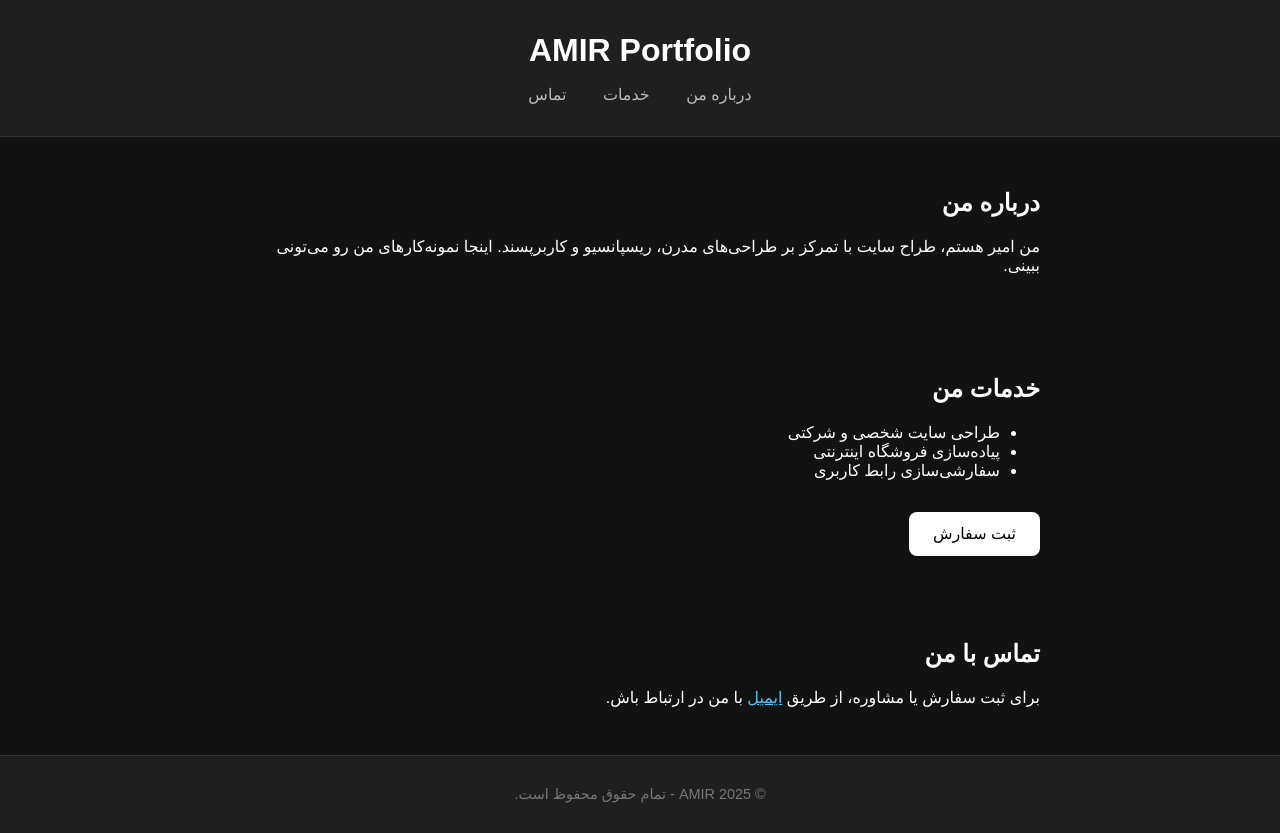
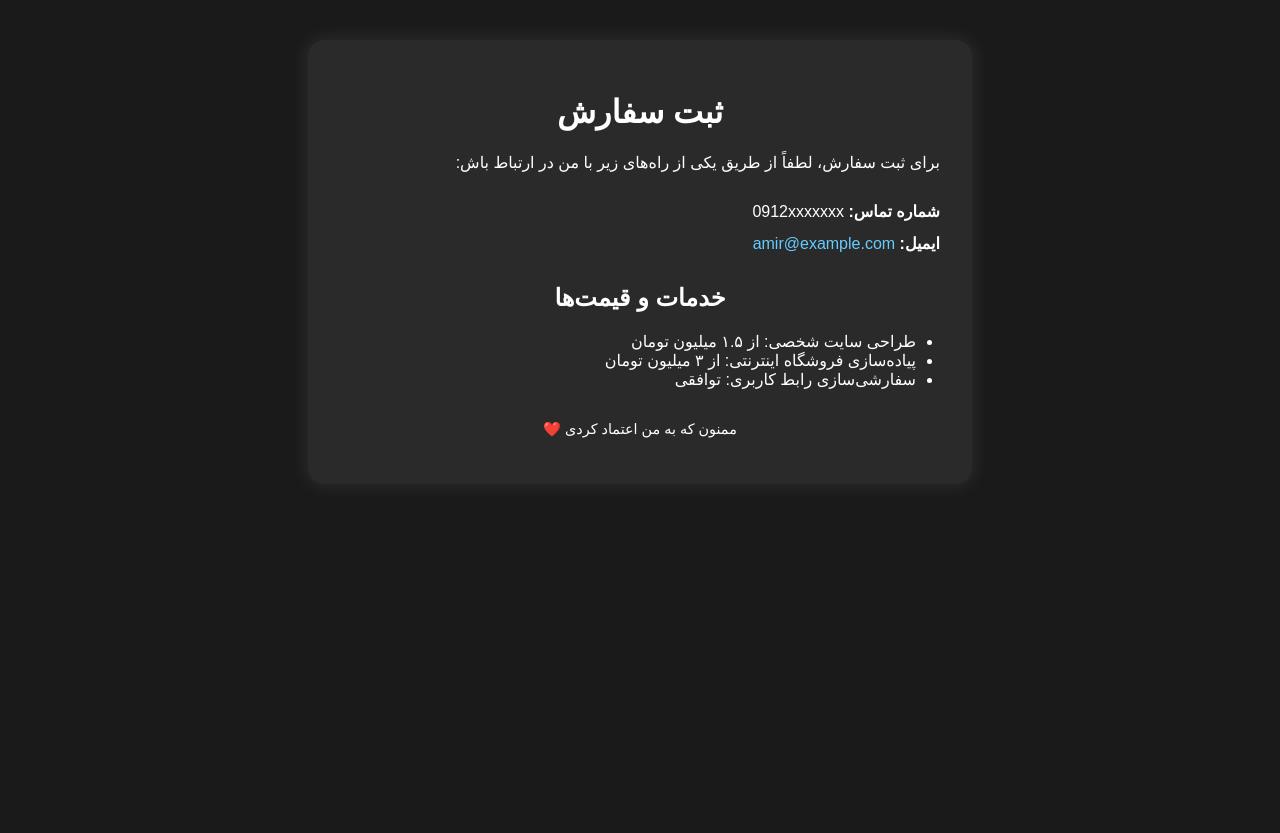
Before and after one commit to Amirmj1212/amirmj_portfolio, a plain HTML site: page index.html in a window 1280 px wide. After the commit the page ends 800 px from the top, so only its background shows below. Drawn offline with Linux system fonts and the light colour scheme.

Commit message:
Update index.html

```diff
--- a/index.html
+++ b/index.html
@@ -2,84 +2,55 @@
 <head>
     <meta charset="UTF-8">
     <meta name="viewport" content="width=device-width, initial-scale=1.0">
-  <title>نمونه‌کارهای امیر</title>
+    <title>ثبت سفارش</title>
     <style>
         body {
-      margin: 0;
+            background-color: #1a1a1a;
+            color: white;
             font-family: sans-serif;
-      background-color: #121212;
-      color: #fff;
+            padding: 2rem;
         }
-    header {
-      background-color: #1f1f1f;
+        .container {
+            max-width: 600px;
+            margin: auto;
+            background-color: #2a2a2a;
             padding: 2rem;
+            border-radius: 1rem;
+            box-shadow: 0 0 20px rgba(255, 255, 255, 0.1);
+        }
+        h1, h2 {
             text-align: center;
-      border-bottom: 1px solid #333;
         }
-    header h1 {
-      margin: 0;
-      font-size: 2rem;
+        ul {
+            padding-right: 1.5rem;
         }
-    nav {
-      margin-top: 1rem;
+        .info {
+            margin: 1.5rem 0;
+            line-height: 2;
         }
-    nav a {
-      color: #bbb;
+        a {
+            color: #66ccff;
             text-decoration: none;
-      margin: 0 1rem;
-    }
-    nav a:hover {
-      color: #fff;
-    }
-    section {
-      padding: 2rem;
-      max-width: 800px;
-      margin: auto;
-    }
-    .btn {
-      background-color: #fff;
-      color: #000;
-      padding: 0.8rem 1.5rem;
-      border: none;
-      border-radius: 8px;
-      text-decoration: none;
-      display: inline-block;
-      margin-top: 1rem;
-    }
-    footer {
-      background-color: #1f1f1f;
-      text-align: center;
-      padding: 1rem;
-      color: #777;
-      font-size: 0.9rem;
-      border-top: 1px solid #333;
         }
     </style>
 </head>
 <body>
-  <header>
-    <h1>AMIR Portfolio</h1>
-    <nav>
-      <a href="#about">درباره من</a>
-      <a href="#services">خدمات</a>
-      <a href="#contact">تماس</a>
-    </nav>
-  </header>  <section id="about">
-    <h2>درباره من</h2>
-    <p>من امیر هستم، طراح سایت با تمرکز بر طراحی‌های مدرن، ریسپانسیو و کاربرپسند. اینجا نمونه‌کارهای من رو می‌تونی ببینی.</p>
-  </section>  <section id="services">
-    <h2>خدمات من</h2>
+    <div class="container">
+        <h1>ثبت سفارش</h1>
+        <p>برای ثبت سفارش، لطفاً از طریق یکی از راه‌های زیر با من در ارتباط باش:</p><div class="info">
+        <strong>شماره تماس:</strong> 0912xxxxxxx<br>
+        <strong>ایمیل:</strong> <a href="mailto:amir@example.com">amir@example.com</a>
+    </div>
+
+    <h2>خدمات و قیمت‌ها</h2>
     <ul>
-      <li>طراحی سایت شخصی و شرکتی</li>
-      <li>پیاده‌سازی فروشگاه اینترنتی</li>
-      <li>سفارشی‌سازی رابط کاربری</li>
+        <li>طراحی سایت شخصی: از ۱.۵ میلیون تومان</li>
+        <li>پیاده‌سازی فروشگاه اینترنتی: از ۳ میلیون تومان</li>
+        <li>سفارشی‌سازی رابط کاربری: توافقی</li>
     </ul>
-    <a href="#contact" class="btn">ثبت سفارش</a>
-  </section>  <section id="contact">
-    <h2>تماس با من</h2>
-    <p>برای ثبت سفارش یا مشاوره، از طریق <a href="mailto:youremail@example.com" style="color:#4fc3f7">ایمیل</a> با من در ارتباط باش.</p>
-  </section>  <footer>
-    <p>© 2025 AMIR - تمام حقوق محفوظ است.</p>
-  </footer>
+
+    <p style="text-align: center; margin-top: 2rem; font-size: 0.9rem;">ممنون که به من اعتماد کردی ❤️</p>
+</div>
+
 </body>
 </html>
```
Lines whose indentation alone changed are shown as unchanged.
